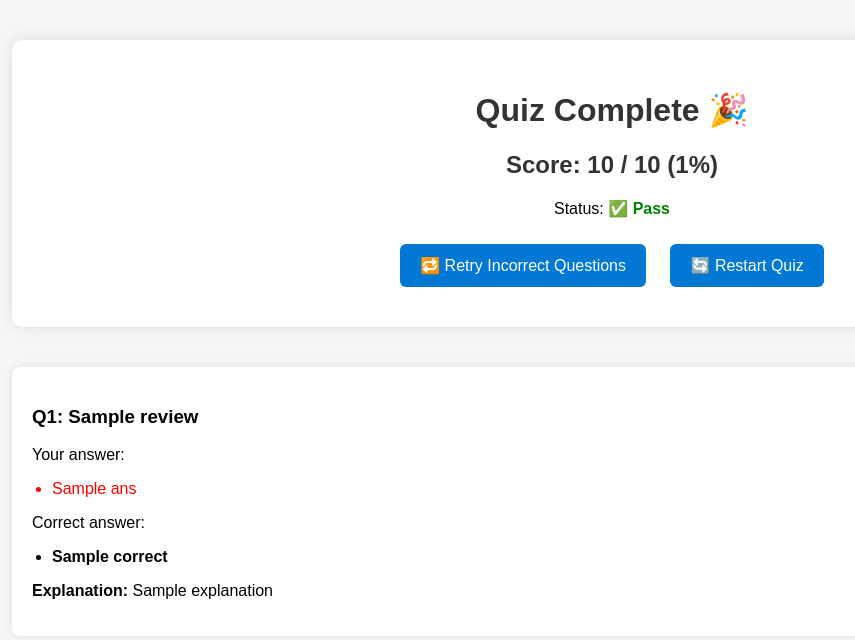
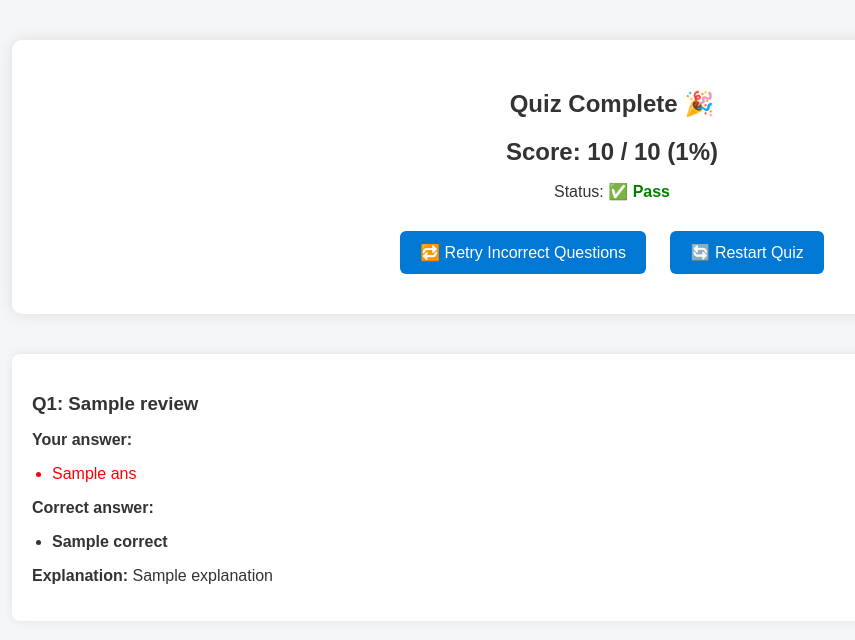
Before and after one commit to aashleshb/AzQuiz, a Flask app: template templates/review.html in a window 1280 px wide. Shown: the top 640 px of the page, without its empty margins (28-883 px from the left). Run offline with Flask 3, Linux system fonts and the light colour scheme; the template is opened without the code that fills it: most values are stand-ins (such as "Sample title", 1, 10 or a date in 2020).

Commit message:
Update review page layout in the review.html file  and improve app.py retry logic

```diff
--- a/app.py
+++ b/app.py
@@ -5,19 +5,19 @@ import logging
 import os
 
 app = Flask(__name__)
-app.secret_key = 'your_secret_key'
+app.secret_key = os.getenv('FLASK_SECRET_KEY', 'your_secret_key')  # 🔐 Use env var in production
 app.debug = True
 
 logging.basicConfig(level=logging.DEBUG)
 
 # 🔹 Helper: Get all available question sets from /data
 def get_available_sets():
-    sets = []
     data_dir = "data"
-    if os.path.exists(data_dir):
-        for file in os.listdir(data_dir):
-            if file.endswith(".json") and file.startswith("set"):
-                sets.append(os.path.join(data_dir, file))
+    sets = [
+        os.path.join(data_dir, file)
+        for file in os.listdir(data_dir)
+        if file.endswith(".json") and file.startswith("set")
+    ]
     sets.sort(key=lambda f: int(''.join(filter(str.isdigit, os.path.basename(f))))
               if any(char.isdigit() for char in os.path.basename(f)) else 0)
     return sets
@@ -27,11 +27,13 @@ def get_available_sets():
 def basename_filter(path):
     return os.path.basename(path)
 
+# 🔹 Home page: Show available sets
 @app.route('/')
 def index():
     available_sets = get_available_sets()
     return render_template('index.html', available_sets=available_sets)
 
+# 🔹 Start quiz
 @app.route('/start', methods=['POST'])
 def start_quiz():
     set_name = request.form.get('set_name') or config.DEFAULT_QUESTION_SET
@@ -48,6 +50,7 @@ def start_quiz():
     session['answers'] = []
     return redirect('/quiz')
 
+# 🔹 Quiz flow
 @app.route('/quiz', methods=['GET', 'POST'])
 def quiz():
     questions = app.config.get('QUESTION_CACHE', [])
@@ -73,10 +76,8 @@ def quiz():
             return redirect('/quiz')
 
         question = questions[index]
-        correct_raw = question.get('correct', '')
-        correct_list = [c.strip() for c in correct_raw.split(',')]
+        correct_list = [c.strip() for c in question.get('correct', '').split(',')]
         explanation = question.get('explanation', '')
-
         is_correct = set(selected) == set(correct_list)
 
         feedback = {
@@ -89,9 +90,7 @@ def quiz():
         if is_correct:
             session['score'] += 1
 
-        answers = session.get('answers', [])
-        answers.append(selected)
-        session['answers'] = answers
+        session['answers'].append(selected)
         session['temp_feedback'] = feedback
         return redirect('/quiz')
 
@@ -104,6 +103,7 @@ def quiz():
                            current_index=index,
                            total_questions=len(questions))
 
+# 🔹 Review screen
 @app.route('/review')
 def review():
     questions = app.config.get('QUESTION_CACHE', [])
@@ -137,6 +137,7 @@ def review():
     percentage = (score / total) * 100 if total > 0 else 0
     status = "Pass" if percentage >= 70 else "Fail"
 
+    # 🔁 Store incorrect questions for retry
     session['retry_questions'] = incorrect
     session['retry_index'] = 0
     session['retry_score'] = 0
@@ -149,11 +150,26 @@ def review():
                            percentage=round(percentage, 2),
                            status=status)
 
+# 🔁 Retry incorrect questions
+@app.route('/retry')
+def retry():
+    retry_questions = session.get('retry_questions', [])
+    if not retry_questions:
+        return redirect('/')
+
+    app.config['QUESTION_CACHE'] = retry_questions
+    session['index'] = 0
+    session['score'] = 0
+    session['answers'] = []
+    return redirect('/quiz')
+
+# 🔄 Restart entire quiz
 @app.route('/restart')
 def restart():
     session.clear()
     return redirect('/')
 
+# 🧹 Clear session manually
 @app.route('/clear-session')
 def clear_session():
     try:
@@ -166,6 +182,7 @@ def clear_session():
     except Exception as e:
         return f"<h2>Error clearing session</h2><pre>{e}</pre>", 500
 
+# ⚠️ Global error handler
 @app.errorhandler(Exception)
 def handle_exception(e):
     logging.exception("Unhandled exception:")
--- a/templates/review.html
+++ b/templates/review.html
@@ -1,15 +1,18 @@
 <!DOCTYPE html>
-<html>
+<html lang="en">
 <head>
+    <meta charset="UTF-8">
     <title>Quiz Review</title>
+    <meta name="viewport" content="width=device-width, initial-scale=1.0">
     <style>
         body {
             font-family: Arial, sans-serif;
             margin: 40px;
             background-color: #f4f6f8;
+            color: #333;
         }
-        h1, h2 {
-            color: #333;
+        h1, h2, h3 {
+            margin-bottom: 10px;
         }
         .correct { color: green; }
         .incorrect { color: red; }
@@ -18,7 +21,7 @@
             background-color: #fff;
             padding: 20px;
             border-radius: 8px;
-            box-shadow: 0 0 10px rgba(0,0,0,0.1);
+            box-shadow: 0 0 10px rgba(0,0,0,0.08);
             margin-bottom: 30px;
         }
         .summary {
@@ -37,6 +40,9 @@
             color: red;
             font-weight: bold;
         }
+        .actions {
+            margin-top: 20px;
+        }
         .actions a {
             display: inline-block;
             margin: 10px;
@@ -46,6 +52,7 @@
             text-decoration: none;
             border-radius: 6px;
             font-size: 16px;
+            transition: background-color 0.2s ease;
         }
         .actions a:hover {
             background-color: #005A9E;
@@ -54,11 +61,20 @@
             margin: 8px 0;
             padding-left: 20px;
         }
+        @media (max-width: 600px) {
+            body {
+                margin: 20px;
+            }
+            .actions a {
+                font-size: 14px;
+                padding: 10px 16px;
+            }
+        }
     </style>
 </head>
 <body>
 
-    <div class="summary">
+    <section class="summary">
         <h1>Quiz Complete 🎉</h1>
         <h2>Score: {{ score }} / {{ total }} ({{ percentage }}%)</h2>
         <p>Status:
@@ -72,13 +88,13 @@
             <a href="/retry">🔁 Retry Incorrect Questions</a>
             <a href="/restart">🔄 Restart Quiz</a>
         </div>
-    </div>
+    </section>
 
     {% for q in review_data %}
-        <div class="question-block">
+        <section class="question-block">
             <h3>Q{{ q.id }}: {{ q.question }}</h3>
 
-            <p>Your answer:
+            <p><strong>Your answer:</strong></p>
             {% if q.user_answer %}
                 <ul>
                     {% for ans in q.user_answer %}
@@ -88,24 +104,22 @@
                     {% endfor %}
                 </ul>
             {% else %}
-                    <span class="unanswered">No answer</span>
+                <p class="unanswered">No answer</p>
             {% endif %}
-            </p>
 
             {% if not q.is_correct %}
-                <p>Correct answer:
+                <p><strong>Correct answer:</strong></p>
                 <ul>
                     {% for correct in q.correct_answer %}
                         <li><strong>{{ correct }}</strong></li>
                     {% endfor %}
                 </ul>
-                </p>
             {% endif %}
 
             {% if q.explanation %}
                 <p><strong>Explanation:</strong> {{ q.explanation }}</p>
             {% endif %}
-        </div>
+        </section>
     {% endfor %}
 
 </body>
```
Lines whose indentation alone changed are shown as unchanged.
